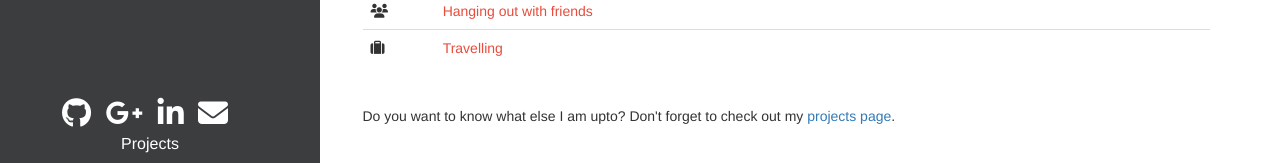
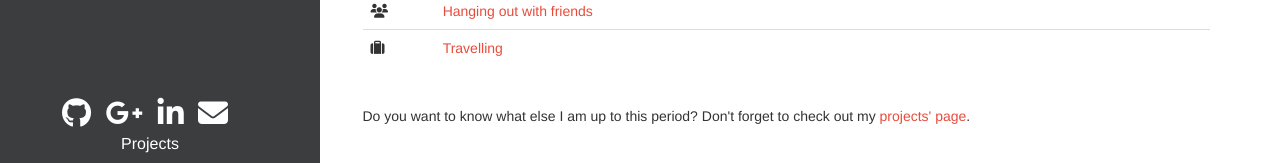
Before and after one commit to arcanoid/arcanoid.github.io, a Jekyll site: the page built from index.html, in a window 1280 px wide and 1400 px high, scrolled down 36 px. Shown: the part 1234-1397 px from the top of the window. Built offline with Jekyll 4.4.1, drawn with Linux system fonts in a browser that asks for light colours; nearby versions of some CDN libraries.

Commit message:
Mini styling and typos.

```diff
--- a/css/application.css
+++ b/css/application.css
@@ -32,8 +32,12 @@
     margin-bottom: 5px;
 }
 
+a {
+    color: #e74c3c;
+}
+
 a:hover {
-    color: #e74c3c;
+    color: #333333;
     text-decoration: none;
 }
 
@@ -113,4 +117,3 @@ a:hover {
 .text-main {
     color: #e74c3c;
 }
-}
--- a/index.html
+++ b/index.html
@@ -108,7 +108,7 @@ title: Vasilis Kalligas, Software Engineer
 
 <div class="row">
   <div class="col-xs-12">
-    Do you want to know what else I am upto? Don't forget to check out my <a href="{{site.baseurl}}/projects">projects page</a>.
+    Do you want to know what else I am up to this period? Don't forget to check out my <a href="{{site.baseurl}}/projects">projects' page</a>.
   </div>
 </div>
 
```
